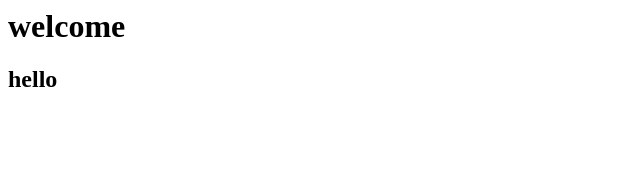
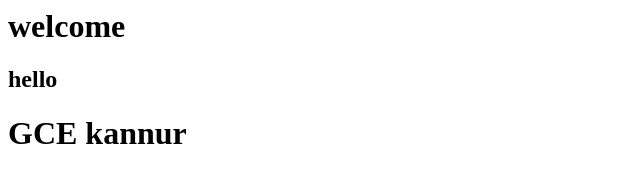
Before and after one commit to midlaj848/projectrepo, a plain HTML site: page index.html in a window 1280 px wide. Shown: the whole page, without its empty margins (0-640 px from the left). Drawn offline with Linux system fonts and the light colour scheme.

Commit message:
Update index.html

```diff
--- a/index.html
+++ b/index.html
@@ -2,6 +2,7 @@
 <body>
   <h1>welcome</h1>
   <h2>hello</h2>
+  <h1>GCE kannur</h1>
 
 
 </body>
```
